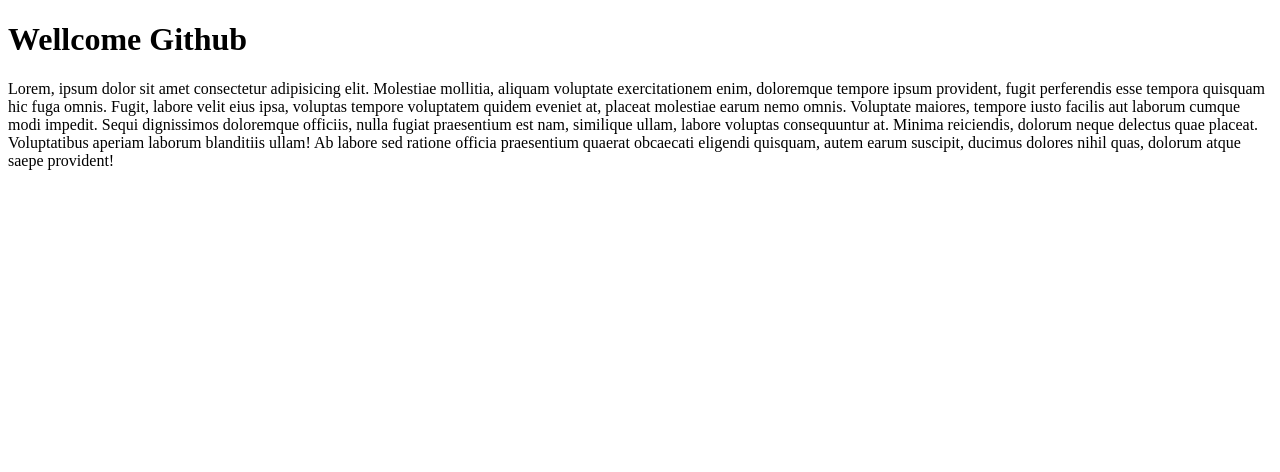
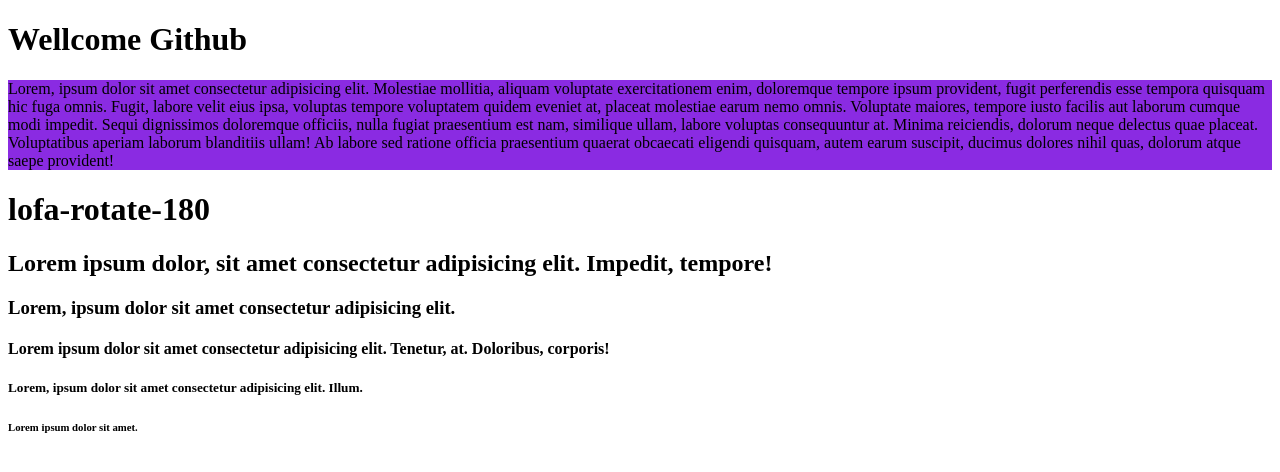
Before and after one commit to JobaerAbdi/my-first-repo, a plain HTML site: page index.html in a window 1280 px wide. Drawn offline with Linux system fonts and the light colour scheme.

Commit message:
Style added

```diff
--- a/index.html
+++ b/index.html
@@ -5,9 +5,16 @@
     <meta http-equiv="X-UA-Compatible" content="IE=edge">
     <meta name="viewport" content="width=device-width, initial-scale=1.0">
     <title>My First Github Repo</title>
+    <link rel="stylesheet" href="style.css">
 </head>
 <body>
     <h1>Wellcome Github</h1>
     <P>Lorem, ipsum dolor sit amet consectetur adipisicing elit. Molestiae mollitia, aliquam voluptate exercitationem enim, doloremque tempore ipsum provident, fugit perferendis esse tempora quisquam hic fuga omnis. Fugit, labore velit eius ipsa, voluptas tempore voluptatem quidem eveniet at, placeat molestiae earum nemo omnis. Voluptate maiores, tempore iusto facilis aut laborum cumque modi impedit. Sequi dignissimos doloremque officiis, nulla fugiat praesentium est nam, similique ullam, labore voluptas consequuntur at. Minima reiciendis, dolorum neque delectus quae placeat. Voluptatibus aperiam laborum blanditiis ullam! Ab labore sed ratione officia praesentium quaerat obcaecati eligendi quisquam, autem earum suscipit, ducimus dolores nihil quas, dolorum atque saepe provident!</P>
+    <h1>lofa-rotate-180</h1>
+    <h2>Lorem ipsum dolor, sit amet consectetur adipisicing elit. Impedit, tempore!</h2>
+    <h3>Lorem, ipsum dolor sit amet consectetur adipisicing elit.</h3>
+    <h4>Lorem ipsum dolor sit amet consectetur adipisicing elit. Tenetur, at. Doloribus, corporis!</h4>
+    <h5>Lorem, ipsum dolor sit amet consectetur adipisicing elit. Illum.</h5>
+    <h6>Lorem ipsum dolor sit amet.</h6>
 </body>
 </html>
--- /dev/null
+++ b/style.css
@@ -0,0 +1,3 @@
+p{
+    background-color: blueviolet;
+}
```
